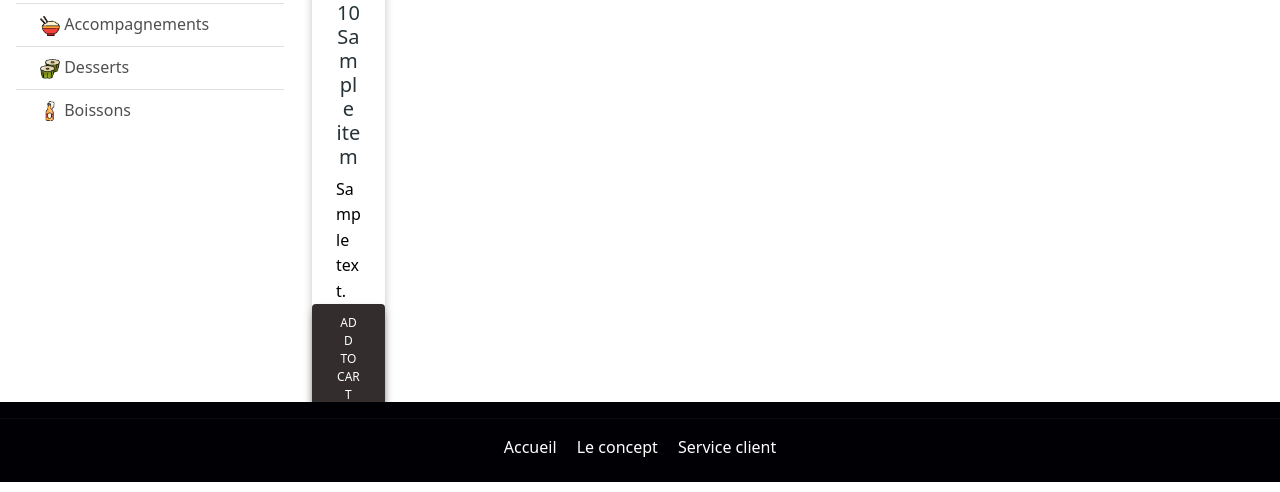
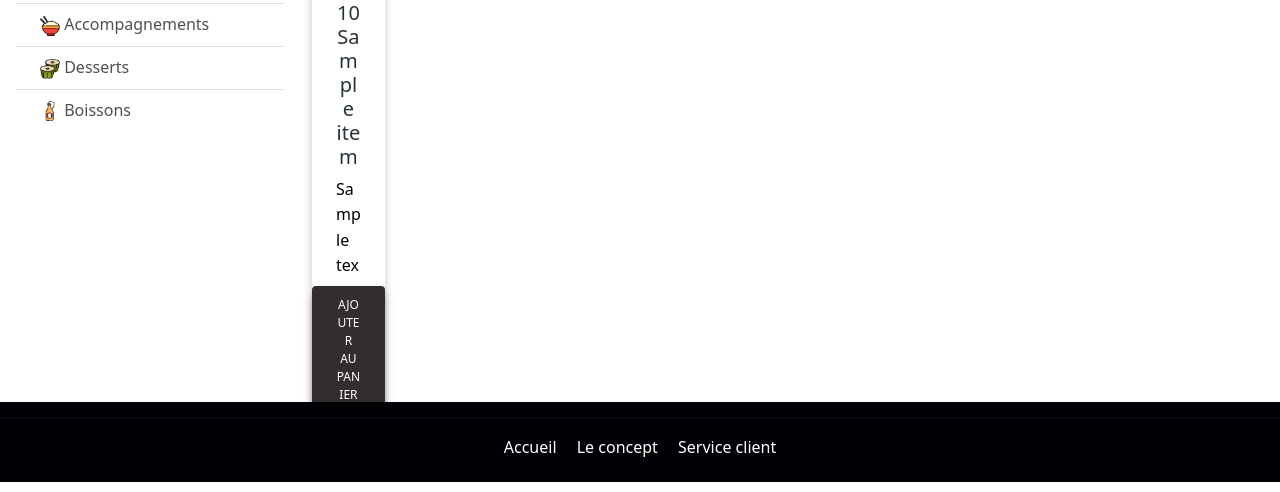
Before and after one commit to SofiaS94/chez_hibou, a PHP site: template src/View/Item/entree.html.twig in a window 1280 px wide. Shown: the part 318-810 px from the top of the page. Run offline with PHP 8.4, Linux system fonts and the light colour scheme; the template is opened without the code that fills it: most values are stand-ins (such as "Sample title", 1, 10 or a date in 2020); grey boxes marked "Sample" are stand-in pictures; some libraries are stand-ins or nearby versions.

Commit message:
modifications sur les items

```diff
--- a/src/View/Item/entree.html.twig
+++ b/src/View/Item/entree.html.twig
@@ -23,16 +23,13 @@
 										</a>
 									</div>
 									<div class="card-body">
-									<h5 class="card-title text-center">{{item.quantity}}
-										{{item.name}}</h5>
+										<h5 class="card-title text-center">{{item.quantity}} {{item.name}}</h5>
 										<p class="card-text">
 											{{item.description}}
 										</p>
-									<p
-									class="product-price text-center mt-auto">{{item.price}} €
-									</p>
-									{# <a href="#" class="btn btn-dark addCart">Ajouter au panier</a> #}
-									<a href="add?id={{ item.id }}" class="btn btn-dark addCart">Add to cart</a>
+										<p class="product-price text-center mt-auto">{{item.price}} € </p>
+										<a href="#" class="btn btn-dark addCart">Ajouter au panier</a>
+									</div>
 								</div>
 							</div>
 						</div>
```
Lines whose indentation alone changed are shown as unchanged.
